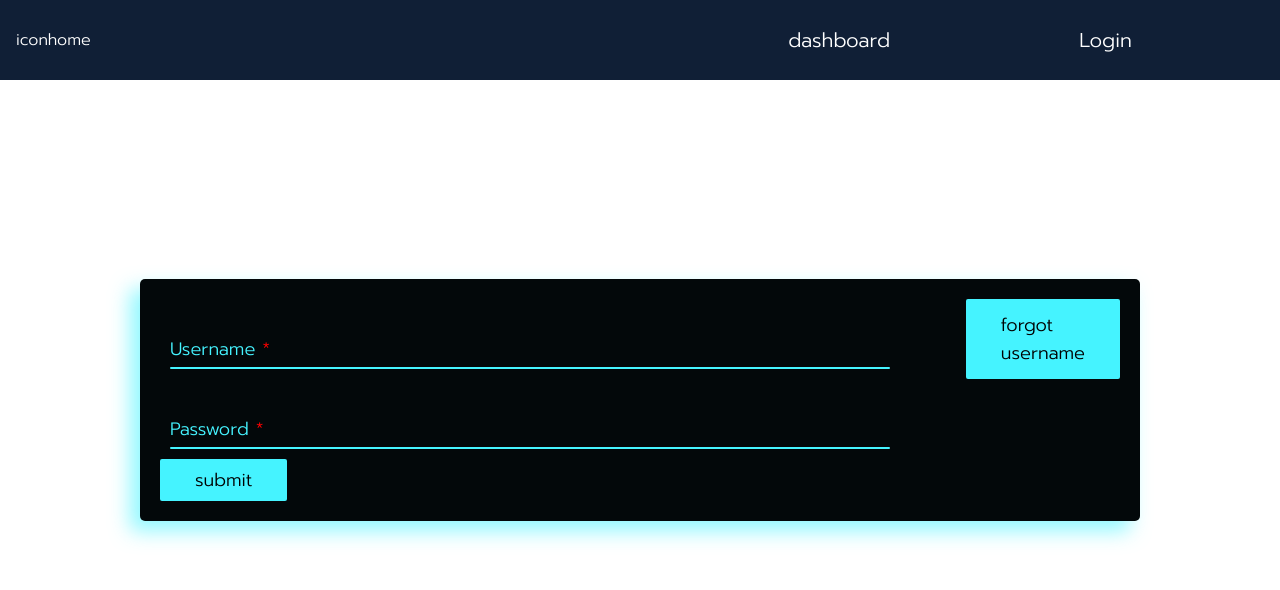
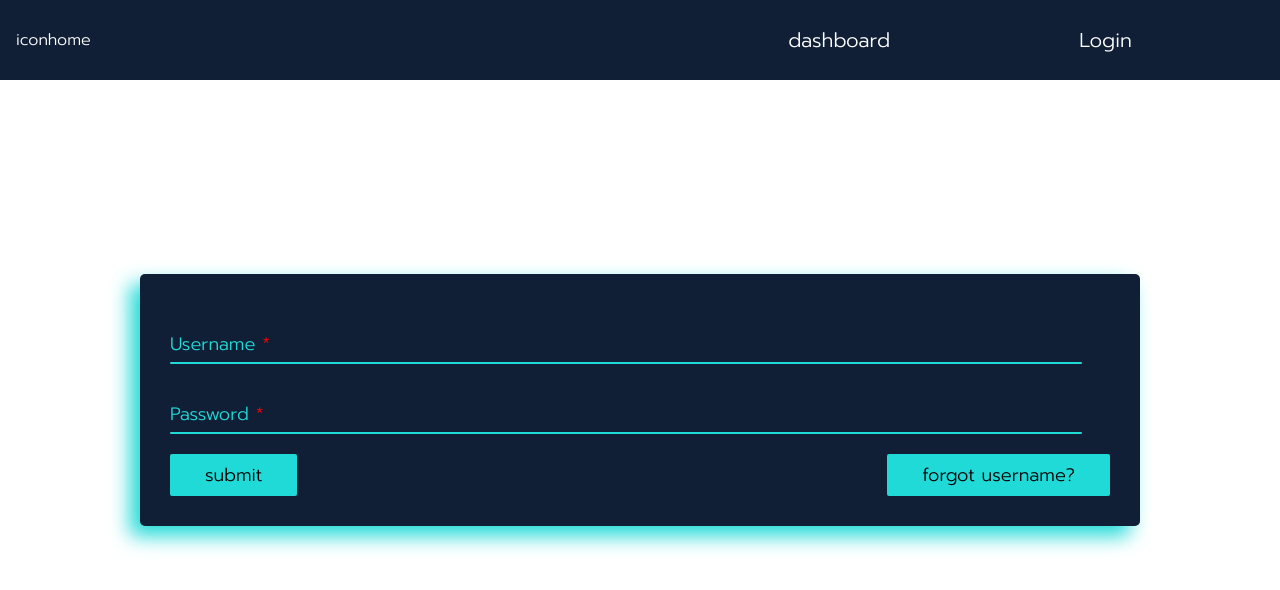
Before and after one commit to SoumeyaH/bookclub-client, a React (Create React App) app: page /login in a window 1280 px wide. Shown: the top 590 px of the page. Built offline with nearby package versions, Linux system fonts and the light colour scheme.

Commit message:
styled form with error handling

```diff
--- /dev/null
+++ b/src/components/ErrorMessage/index.js
@@ -0,0 +1,11 @@
+import "./styles.css";
+
+const ErrorMessage = ({ message }) => {
+  return (
+    <div className="error-message-container">
+      <p>{message}</p>
+    </div>
+  );
+};
+
+export default ErrorMessage;
--- /dev/null
+++ b/src/components/ErrorMessage/styles.css
@@ -0,0 +1,8 @@
+.error-message-container {
+  background: rgb(216, 16, 16);
+  color: white;
+  padding: 10px 25px;
+  margin: auto;
+  margin-top: 10px;
+  width: fit-content;
+}
--- a/src/components/UserEntryForm/index.js
+++ b/src/components/UserEntryForm/index.js
@@ -2,6 +2,7 @@ import { useState } from "react";
 import { useNavigate } from "react-router-dom";
 
 import { getUser } from "../../fetch/user";
+import ErrorMessage from "../ErrorMessage";
 
 import "./styles.css";
 
@@ -11,14 +12,22 @@ const UserEntryForm = ({ pathname }) => {
   const [username, setUsername] = useState("");
   const [email, setEmail] = useState("");
   const [password, setPassword] = useState("");
-  const [error, setError] = useState("");
+  const [errorStyle, setErrorStyle] = useState(false);
+  const [usernameError, setUsernameError] = useState("");
+  const [emailError, setEmailError] = useState("");
+  const [passwordError, setPasswordError] = useState("");
   const [forgotUsername, setForgotUsername] = useState(false);
   const [submitted, setSubmitted] = useState(false);
+
+  console.log("submit", submitted);
 
   const handleSubmit = async (e) => {
     e.preventDefault();
 
     setSubmitted(true);
+
+    // TODO error handling - dont hit server if username/email empty or password empty
+    // TODO can users have empty spaces in username/password?
 
     const body = JSON.stringify({
       username,
@@ -40,17 +49,22 @@ const UserEntryForm = ({ pathname }) => {
       navigate("/dashboard");
       window.location.reload();
       setSubmitted(true);
-    } else {
+    }
+
+    if (response.errors) {
+      setUsernameError(response.errors.username);
+      setEmailError(response.errors.email);
+      setPasswordError(response.errors.password);
       setSubmitted(false);
-      setError(response.message);
+      setErrorStyle(true);
     }
   };
+
   return (
     <form
       onSubmit={handleSubmit}
-      className={`form-container ${error ? "form-error" : ""}`}
+      className={`form-container ${errorStyle ? "form-error" : ""}`}
     >
-      <div className="something">
       {!forgotUsername && (
         <div className="input-container">
           <input
@@ -59,7 +73,8 @@ const UserEntryForm = ({ pathname }) => {
             value={username}
             onChange={(e) => {
               setUsername(e.target.value);
-                setError("");
+              setUsernameError("");
+              setErrorStyle(false);
             }}
             className={`inputBox ${username ? "valid-input" : ""}`}
           />
@@ -71,12 +86,7 @@ const UserEntryForm = ({ pathname }) => {
         </div>
       )}
 
-        {pathname === "/login" && !forgotUsername && (
-          <button onClick={() => setForgotUsername(true)}>
-            forgot username
-          </button>
-        )}
-      </div>
+      {!!usernameError && <ErrorMessage message={usernameError} />}
 
       {(pathname === "/signup" || forgotUsername) && (
         <div className="input-container">
@@ -86,7 +96,8 @@ const UserEntryForm = ({ pathname }) => {
             value={email}
             onChange={(e) => {
               setEmail(e.target.value);
-              setError("");
+              setEmailError("");
+              setErrorStyle(false);
             }}
             className={`inputBox ${email ? "valid-input" : ""}`}
           />
@@ -98,6 +109,8 @@ const UserEntryForm = ({ pathname }) => {
         </div>
       )}
 
+      {!!emailError && <ErrorMessage message={emailError} />}
+
       <div className="input-container">
         <input
           type="password"
@@ -105,7 +118,8 @@ const UserEntryForm = ({ pathname }) => {
           value={password}
           onChange={(e) => {
             setPassword(e.target.value);
-            setError("");
+            setPasswordError("");
+            setErrorStyle(false);
           }}
           className={`inputBox ${password ? "valid-input" : ""}`}
         />
@@ -115,14 +129,28 @@ const UserEntryForm = ({ pathname }) => {
         <span className="line"></span>
       </div>
 
-      {error && <p>{error}</p>}
+      {!!passwordError && <ErrorMessage message={passwordError} />}
 
+      <div className="btn-container">
         <input
           type="submit"
           value="submit"
-        className="submit"
+          className={`${submitted ? "disabledBtn" : "formBtn"}`}
           disabled={submitted}
         />
+
+        {pathname === "/login" && !forgotUsername && (
+          <button
+            className="formBtn"
+            onClick={() => {
+              setForgotUsername(true);
+              setUsername("");
+            }}
+          >
+            forgot username?
+          </button>
+        )}
+      </div>
     </form>
   );
 };
--- a/src/components/UserEntryForm/styles.css
+++ b/src/components/UserEntryForm/styles.css
@@ -1,27 +1,6 @@
-/* if theres an error change shadow to
- box-shadow: -10px 5px 5px red; */
-
 .required:after {
   content: " *";
   color: red;
-}
-
-.something {
-  display: flex;
-  justify-content: space-between;
-}
-
-button {
-  margin-left: 25px;
-  border: none;
-  padding: 7px 35px;
-  cursor: pointer;
-  outline: none;
-  background: #45f3ff;
-  color: #000;
-  font-size: 18px;
-  border-radius: 2px;
-  flex-basis: 10%;
 }
 
 .form-container {
@@ -29,9 +8,10 @@ button {
   height: fit-content;
   max-width: 1000px;
   padding: 20px;
-  background: #03080a;
+  background: #101f36;
+  /* background: #121824; */
   border-radius: 5px;
-  box-shadow: -10px 10px 20px #45f3ff96;
+  box-shadow: -10px 10px 20px #20dad8;
   position: absolute;
   top: 50%;
   left: 50%;
@@ -44,12 +24,12 @@ button {
 
 .input-container {
   padding: 0 10px;
-  margin: 30px 0 10px;
+  margin: 30px 0 20px;
   transition: 0.5s;
   position: relative;
-  width: 75%;
+  width: 95%;
   height: 40px;
-  color: #45f3ff;
+  color: #20dad8;
 }
 
 .inputBox {
@@ -78,23 +58,23 @@ button {
   pointer-events: none;
 }
 
-input:focus + .label,
-input:hover + .label,
-.valid-input + .label {
-  top: -35px;
-  left: -10px;
-}
-
 .line {
   position: absolute;
   bottom: 0;
   display: block;
   width: 100%;
   height: 2px;
-  background: #45f3ff;
+  background: #20dad8;
   transition: 0.5s;
   border-radius: 2px;
   pointer-events: none;
+}
+
+input:focus + .label,
+input:hover + .label,
+.valid-input + .label {
+  top: -35px;
+  left: -10px;
 }
 
 input:focus ~ .line,
@@ -103,29 +83,25 @@ input:hover ~ .line,
   height: 100%;
 }
 
-input[type="submit"] {
+.formBtn {
   border: none;
   padding: 7px 35px;
   cursor: pointer;
   outline: none;
-  background: #45f3ff;
+  background: #20dad8;
   color: #000;
   font-size: 18px;
   border-radius: 2px;
 }
 
-/* .color1 {color: #121824;}
-.color2 {color: #12384e;}
-.color3 {color: #146685;}
-.color4 {color: #1da3c7;}
-.color5 {color: #20dad8;} */
+.formBtn:hover {
+  outline: 5px solid #101f36;
+  outline-offset: -7px;
+  cursor: pointer;
+}
 
-@media screen and (max-width: 768px) {
-  .something {
-    flex-direction: column;
-  }
-  .input-container {
-    width: 100%;
-    margin-right: 50px;
-  }
+.btn-container {
+  display: flex;
+  justify-content: space-between;
+  margin: 10px;
 }
--- a/src/fetch/user.js
+++ b/src/fetch/user.js
@@ -13,6 +13,6 @@ export const getUser = async (pathname, body) => {
     return await response.json();
   } catch (err) {
     console.log("error", err.message);
-    throw Error({ message: "Something went wrong. Please try again." });
+    throw Error({ message: "Something went wrong. Please try again later." });
   }
 };
--- a/src/index.css
+++ b/src/index.css
@@ -1,4 +1,12 @@
 @import url("https://fonts.googleapis.com/css2?family=Cormorant+Garamond:wght@500&family=Prompt:wght@300&family=Taviraj:wght@500&family=Varela+Round&display=swap");
+
+/* TODO name palatte variable */
+/* .color1 {color: #121824;}
+                 #101f36
+.color2 {color: #12384e;}
+.color3 {color: #146685;}
+.color4 {color: #1da3c7;}
+.color5 {color: #20dad8;} */
 
 * {
   font-family: Prompt;
@@ -14,3 +22,13 @@ h2 {
   font-family: "Cormorant Garamond";
   font-size: 2.5rem;
 }
+
+.disabledBtn {
+  padding: 7px 35px;
+  outline: none;
+  border: 1px solid #999999;
+  background-color: #cccccc;
+  color: #666666;
+  font-size: 18px;
+  border-radius: 2px;
+}
```
Lines whose indentation alone changed are shown as unchanged.
